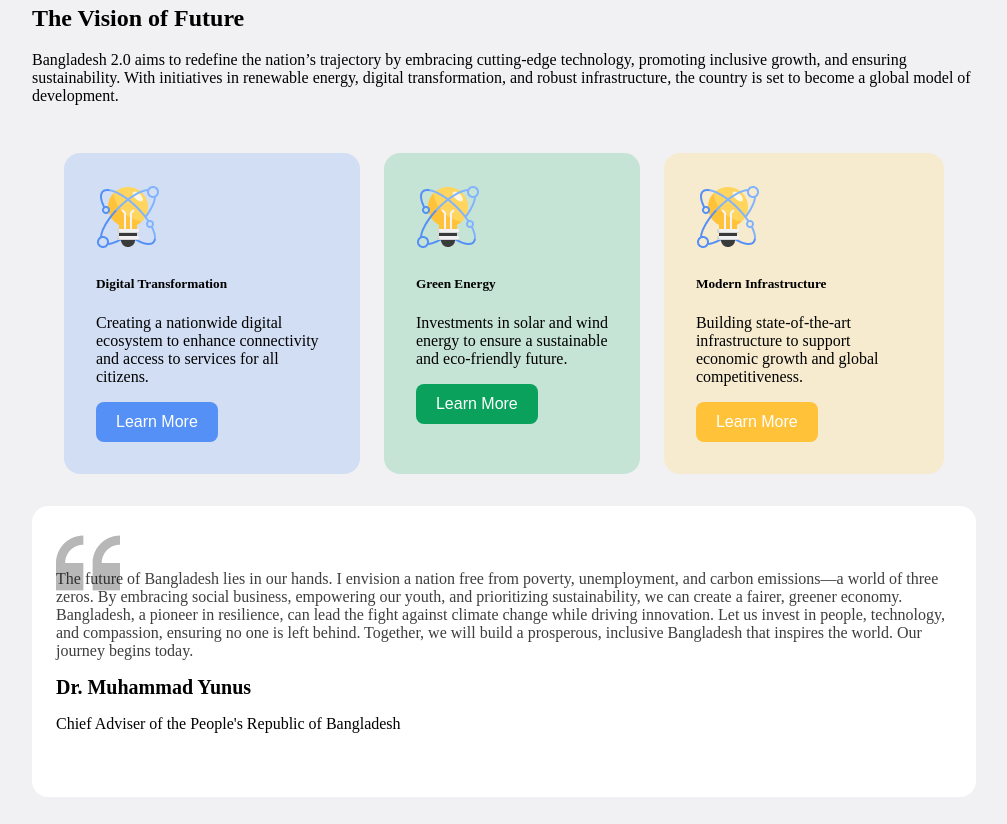
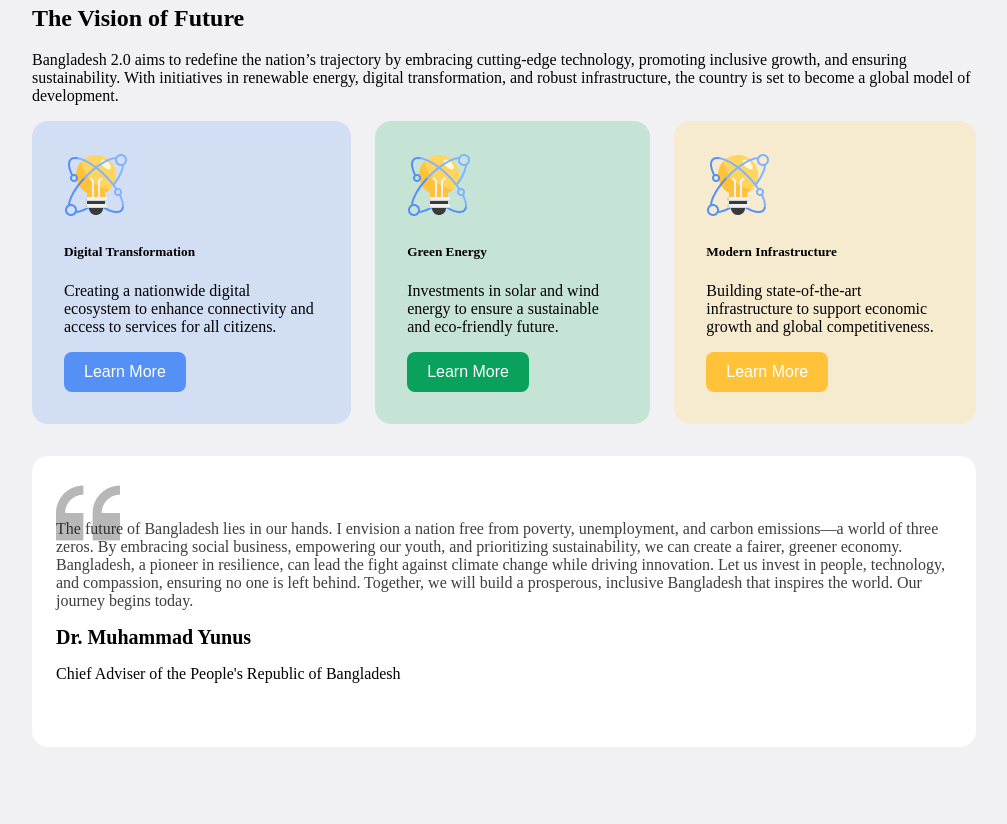
Before and after one commit to MERAj-ul/b11-a1, a plain HTML site: page index.html in a window 1280 px wide. Shown: the part 1000-1824 px from the top of the page, without its empty margins (136-1143 px from the left). Drawn offline with Linux system fonts and the light colour scheme.

Commit message:
adjust vision cards & banner

```diff
--- a/style/bd.css
+++ b/style/bd.css
@@ -115,6 +115,7 @@
 .banner{
     background-color: #C6E4D6;
     display: flex;
+    border-radius: 24px;
     justify-content: space-between;
     margin: 0px 160px 80px 160px;
     padding: 80px 60px;
@@ -156,7 +157,8 @@
     width: 410px 325px;
     border-radius: 16px;
     gap: 24px;
-    padding: 32px;
+    margin-bottom: 32px;
+    /* padding: 32px; */
 }
 .digital-transformation{
     background-color: rgba(84, 144, 245, 0.2);
```
